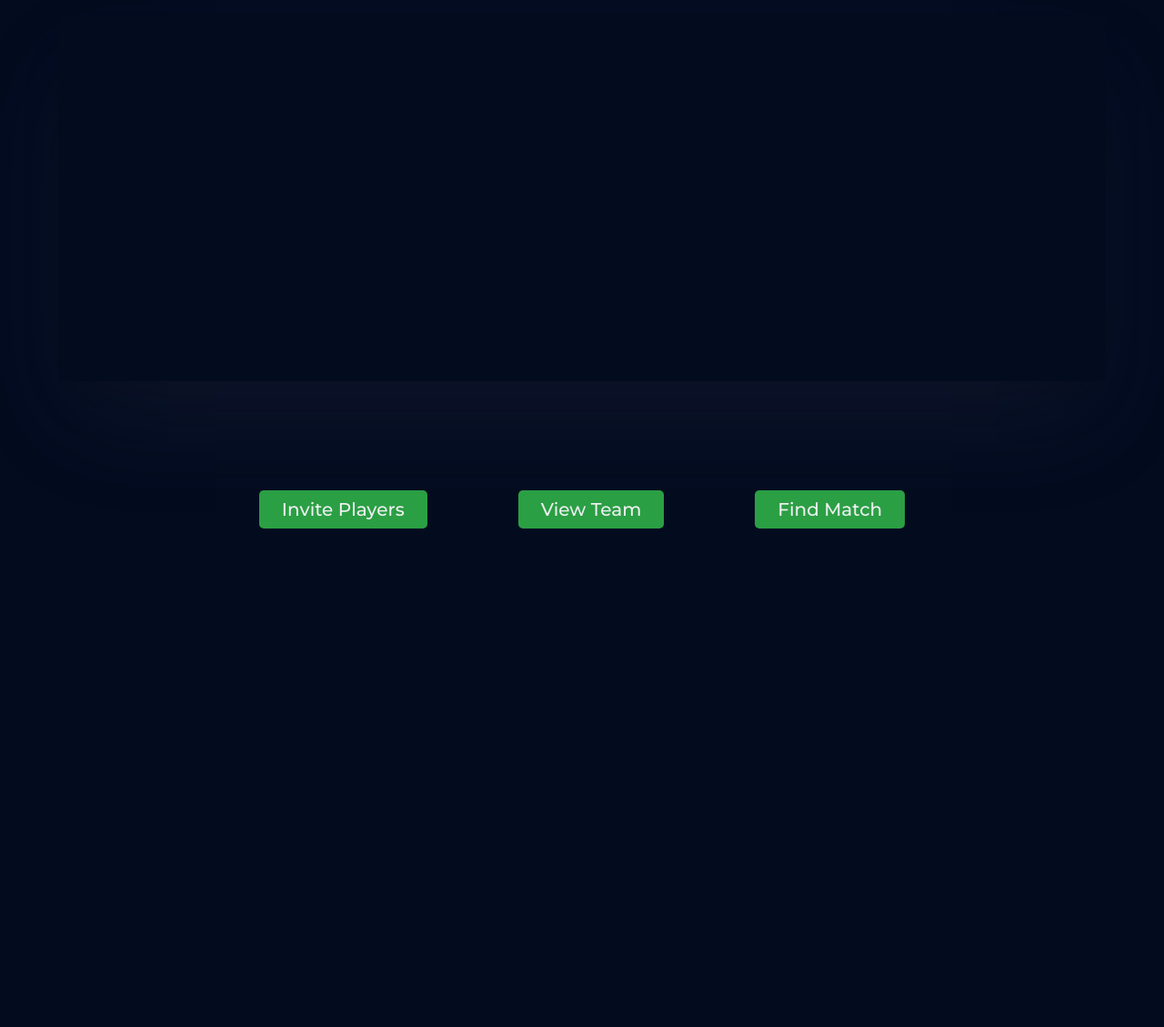
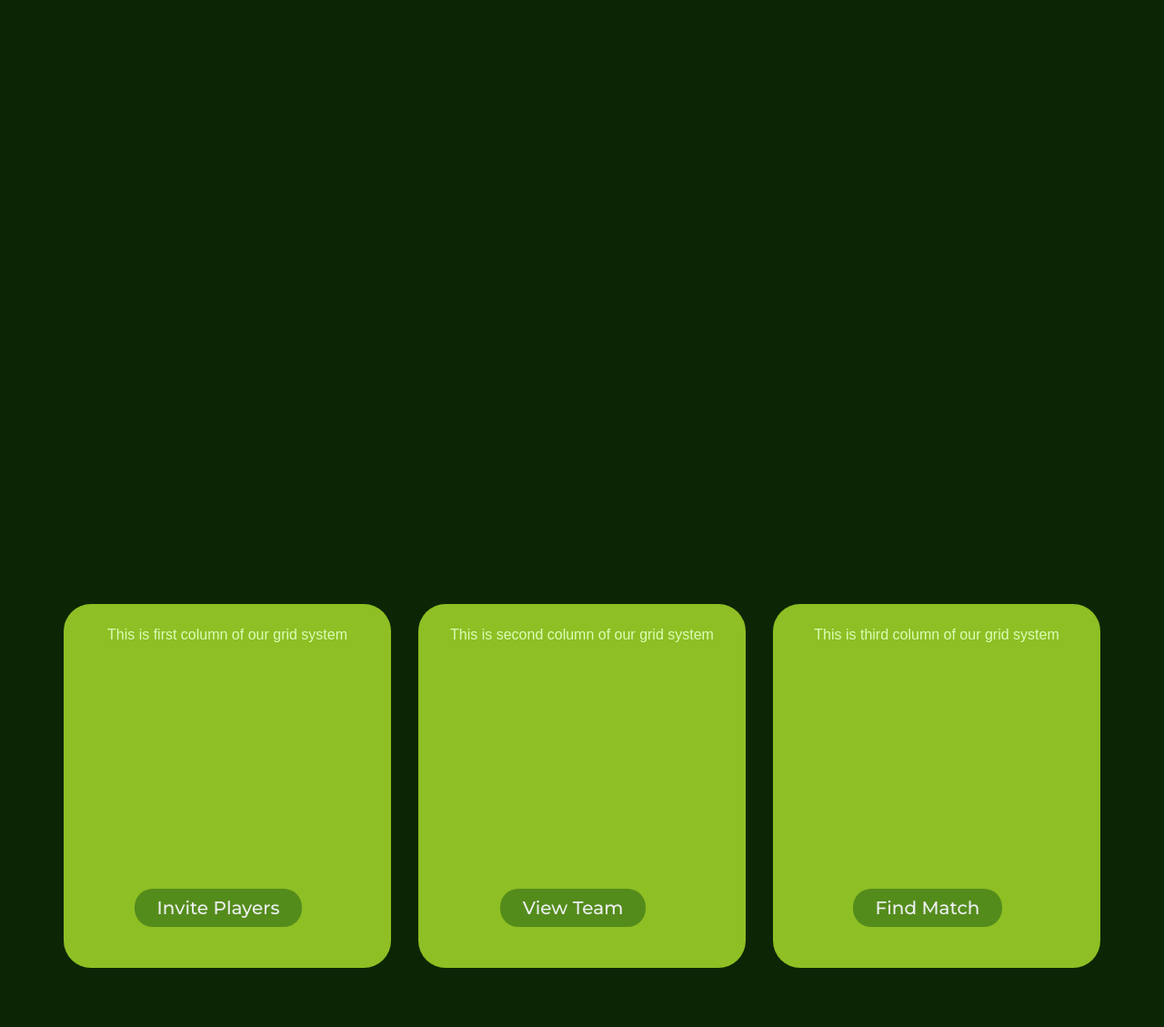
Before and after one commit to lohiaparth/Turfapp, a PHP site: page / in a window 1280 px wide. Shown: the part 331-1460 px from the top of the page at 91% size. Before the commit the page ends 912 px from the top, so only its background shows below. Run offline with PHP 8.4, Linux system fonts and the light colour scheme; grey boxes are pictures that could not be loaded.

Commit message:
changed index page css

```diff
--- a/Siddhi/HomeStyles.css
+++ b/Siddhi/HomeStyles.css
@@ -134,10 +134,11 @@
     margin: auto;
   }
   .page-buttons button{
-    margin: 50px;
-    border-radius: 5px;
-    background-color: rgb(43, 159, 68);
+    margin-top: 270px;
+    border-radius: 20px;
+    background-color: #548c1c;
     font-size: 20px;
+
   }
 
   button{
@@ -149,7 +150,7 @@
     border-radius: 50px;
     cursor: pointer;
     transition: all 0.3s ease 0s;
-    float: right;
+    float: center;
     font-family: "Montserrat", sans-serif;
     font-weight: 500;
     color: #edf0f1;
@@ -157,7 +158,7 @@
   }
 
   button:hover {
-    background-color: #2e590e;
+    background-color: #0c2605;
   }
 
   .footer {
@@ -172,10 +173,10 @@
 
   /* For SLider in Index page */
   .slider{
-    width:90%;
-    height:400px;
-    box-shadow: rgba(50, 50, 93, 0.25) 0px 50px 100px -20px, rgba(0, 0, 0, 0.3) 0px 30px 60px -30px;
-    margin: 20px auto;
+    width:100%;
+    height:600px;
+    /* box-shadow: rgba(50, 50, 93, 0.25) 0px 50px 100px -20px, rgba(0, 0, 0, 0.3) 0px 30px 60px -30px;
+    margin: 20px auto; */
   }
   #img{
     width:100%;
@@ -194,6 +195,23 @@
   .fade-in {
     opacity: 0;
     transition: opacity 1.5s ease-in-out;
+  }
+
+  .container {
+	  display: grid;
+	  grid-template-columns: 390px 390px 390px;
+	  text-align: center;
+	}
+	.column {
+	  padding: 25px;
+	  height: 400px;
+	  margin: 15px;
+	  background-color: #8ebf24;
+    border-radius: 30px;
+    align-items: center;
+	}
+  p{
+    color: #d6ffb7;
   }
   /* .review{
     height:600px;
--- a/index.php
+++ b/index.php
@@ -7,7 +7,7 @@
     <link href="https://fonts.googleapis.com/css?family=Montserrat:500&display=swap" rel="stylesheet">
     <title>HOME</title>
 </head>
-<body style="background-color: #030c1f;">
+<body style="background-color: #0c2605;">
         <header>
             <a class="logo" href="/"><img src="images/logo.svg" alt="logo"></a>
             <nav>
@@ -35,12 +35,23 @@
 
         <div class="row">
             <div class="page-buttons">
+	            <div class="container">
+	                <div class="column">
+		                <p> This is first column of our grid system</p>
+                        <button  onclick="window.location.href='secondarypages/invite.php'" class="invite-players">Invite Players</button>
+	                </div>
 
-                <button  onclick="window.location.href='secondarypages/invite.php'">Invite Players</button>
-                <button  onclick="window.location.href='secondarypages/viewteam.php'">View Team</button>
-                <button  onclick="window.location.href='secondarypages/findmatch.php'">Find Match</button>
+                    <div class="column">
+		                <p> This is second column of our grid system</p>
+                        <button  onclick="window.location.href='secondarypages/viewteam.php'" class="view-team">View Team</button>
+	                </div>
+
+	                <div class="column">
+		                <p> This is third column of our grid system</p>
+                        <button  onclick="window.location.href='secondarypages/findmatch.php'" class="find-match">Find Match</button>
+                    </div>
+	            </div>
             </div>
-
         </div>
 </body>
 </html>
--- a/slider-script.js
+++ b/slider-script.js
@@ -1,6 +1,6 @@
 document.addEventListener('DOMContentLoaded', function() {
     var img = document.getElementById('img');
-    var slides = ['Ayush/a_cricket_slider.jpeg', 'basketball-slider.webp', 'football-slider.jpeg'];
+    var slides = ['cricket-slider.webp', 'basketball-slider.webp', 'football-slider.jpeg'];
     var start = 0;
 
     function slider() {
```
